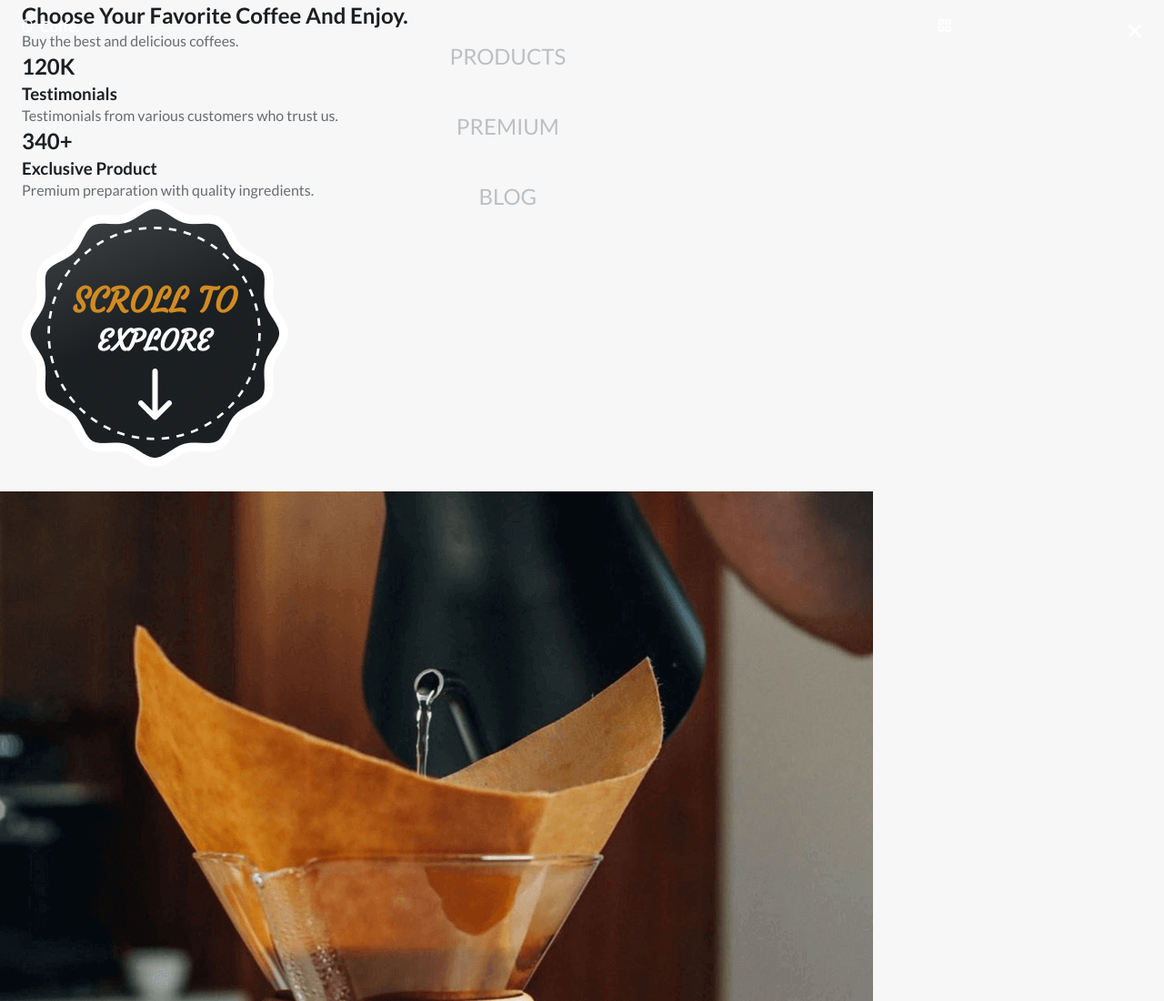
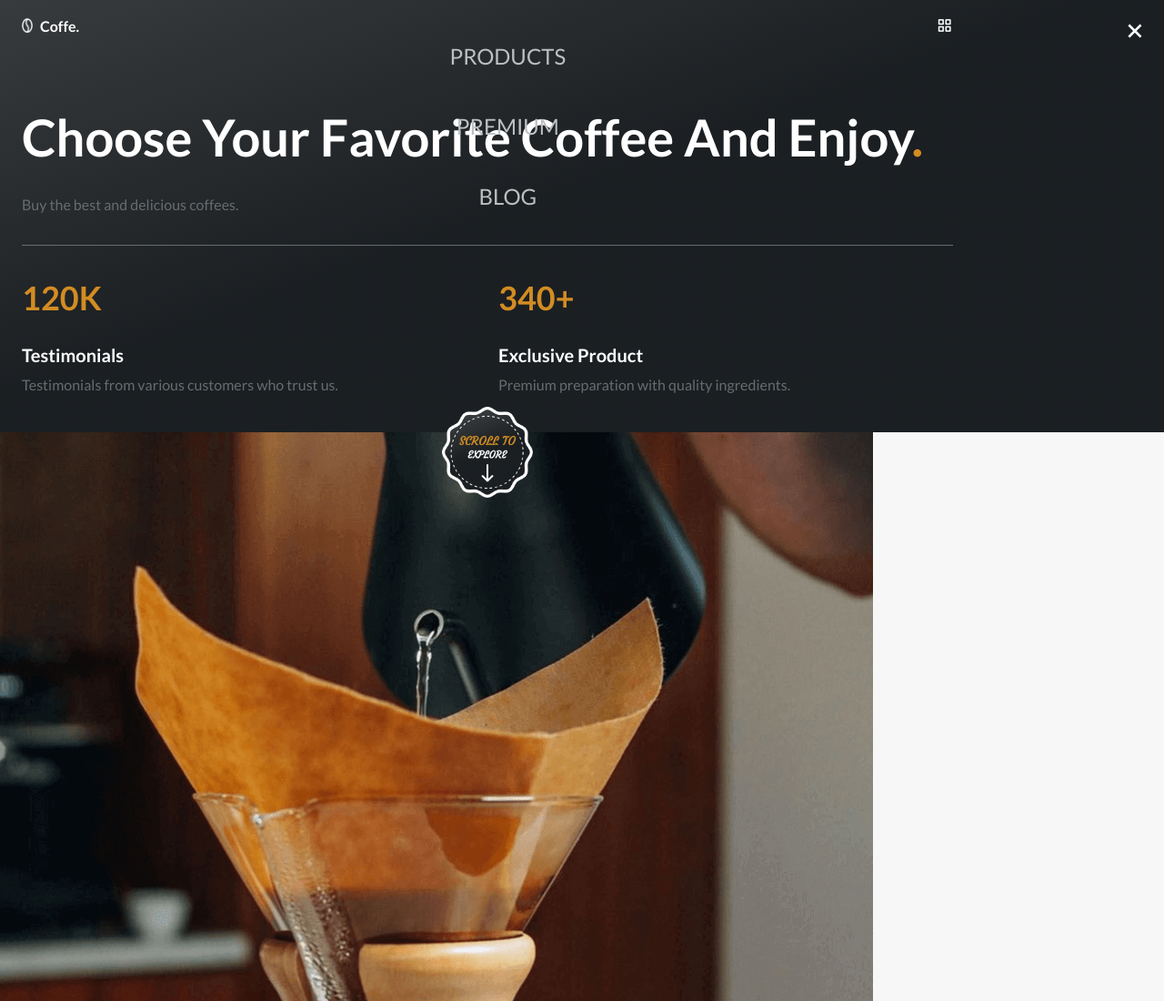
Before and after one commit to hadis98/Coffee-website, a plain HTML site: page index.html in a window 1280 px wide. Shown: the top 1100 px of the page at 91% size. Drawn offline with nearby package versions, Linux system fonts and the light colour scheme.

Commit message:
add home section styles

```diff
--- a/assets/css/styles.css
+++ b/assets/css/styles.css
@@ -231,3 +231,63 @@ button {
 .active-link {
   color: #fff;
 }
+
+/* ======== HOME ============ */
+.home {
+  gap: 0;
+}
+.home__container {
+  padding: 7rem 0 2.5rem;
+  background: linear-gradient(
+    160deg,
+    hsla(206, 5%, 24%, 1)-4%,
+    hsla(206, 12%, 12%, 1) 46%
+  );
+}
+
+.home__content {
+  position: relative;
+}
+.home__title,
+.home__data-title {
+  color: #fff;
+}
+.home__title {
+  font-size: var(--biggest-font-size);
+  margin-bottom: 1.5rem;
+}
+
+.home__title span {
+  color: var(--first-color);
+}
+.home__description {
+  margin-bottom: 2rem;
+}
+.home__data {
+  border-top: 1px solid var(--text-color);
+  padding-top: 2rem;
+  display: grid;
+  grid-template-columns: repeat(2, 1fr);
+  column-gap: 1.5rem;
+}
+
+.home__data-number {
+  color: var(--first-color);
+  font-size: var(--h1-font-size);
+  margin-bottom: 1.5rem;
+}
+
+.home__data-title {
+  font-size: var(--h3-font-size);
+  margin-bottom: 0.5rem;
+}
+
+.home__scroll {
+  position: absolute;
+  width: 100px;
+  bottom: -7rem;
+  left: 0;
+  right: 0;
+  margin: 0 auto;
+  animation: scroll 3s infinite;
+}
```
